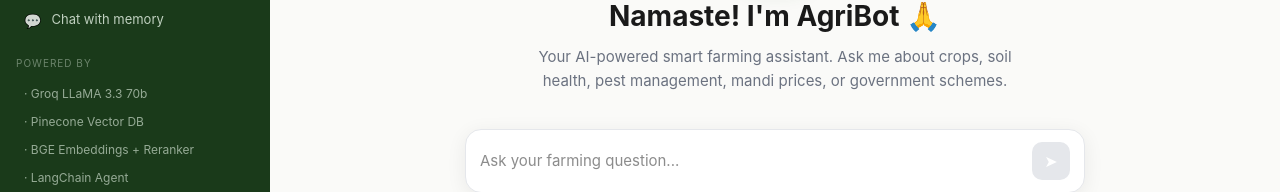
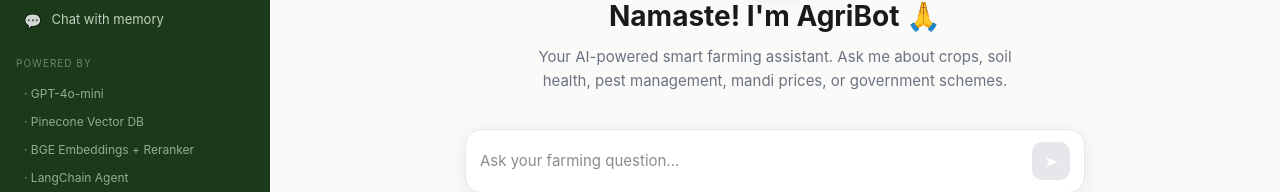
Before and after one commit to Alokmani-Tripathi/agribot-frontend, a Next.js app: page / in a window 1280 px wide. Shown: the part 326-518 px from the top of the page. Built offline with nearby package versions, Linux system fonts and the light colour scheme.

Commit message:
changed the model name in the front ui

```diff
--- a/app/page.tsx
+++ b/app/page.tsx
@@ -482,7 +482,7 @@ export default function Home() {
             </div>
             <div style={{ padding: "0 16px 16px" }}>
               <div style={{ fontSize: 10, color: "rgba(232,245,232,0.4)", letterSpacing: 1, marginBottom: 10, textTransform: "uppercase" }}>Powered by</div>
-              {["Groq LLaMA 3.3 70b", "Pinecone Vector DB", "BGE Embeddings + Reranker", "LangChain Agent"].map(item => (
+              {["GPT-4o-mini", "Pinecone Vector DB", "BGE Embeddings + Reranker", "LangChain Agent"].map(item => (
                 <div key={item} style={{ fontSize: 12, color: "rgba(232,245,232,0.6)", padding: "4px 8px", marginBottom: 2 }}>· {item}</div>
               ))}
             </div>
@@ -614,9 +614,10 @@ export default function Home() {
                           }
 
                           <div style={{ display: "flex", justifyContent: "space-between", alignItems: "center", marginTop: 8, paddingTop: 6, borderTop: msg.role === "assistant" ? "0.5px solid #f0f0f0" : "none", gap: 6, flexWrap: "wrap" }}>
+
                             {msg.role === "assistant" && msg.model_used ? (
-                              <span style={{ fontSize: 11, background: msg.model_used === "Groq" ? "#f0fdf4" : "#eff6ff", color: msg.model_used === "Groq" ? "#3b6d11" : "#1d4ed8", border: `0.5px solid ${msg.model_used === "Groq" ? "#bbf7d0" : "#bfdbfe"}`, borderRadius: 20, padding: "3px 10px", fontWeight: 500 }}>
-                                🤖 {msg.model_used === "Groq" ? "Groq LLaMA-3.3-70b" : "Gemini 2.5 Flash"}
+                              <span style={{ fontSize: 11, background: msg.model_used === "Groq" ? "#f0fdf4" : msg.model_used === "GPT-4o-mini" ? "#fdf4ff" : "#eff6ff", color: msg.model_used === "Groq" ? "#3b6d11" : msg.model_used === "GPT-4o-mini" ? "#7e22ce" : "#1d4ed8", border: `0.5px solid ${msg.model_used === "Groq" ? "#bbf7d0" : msg.model_used === "GPT-4o-mini" ? "#e9d5ff" : "#bfdbfe"}`, borderRadius: 20, padding: "3px 10px", fontWeight: 500 }}>
+                                🤖 {msg.model_used === "Groq" ? "Groq LLaMA-3.3-70b" : msg.model_used === "GPT-4o-mini" ? "GPT-4o-mini" : "Gemini 2.5 Flash"}
                               </span>
                             ) : <span />}
                             <div style={{ display: "flex", alignItems: "center", gap: 8, marginLeft: "auto" }}>
```
